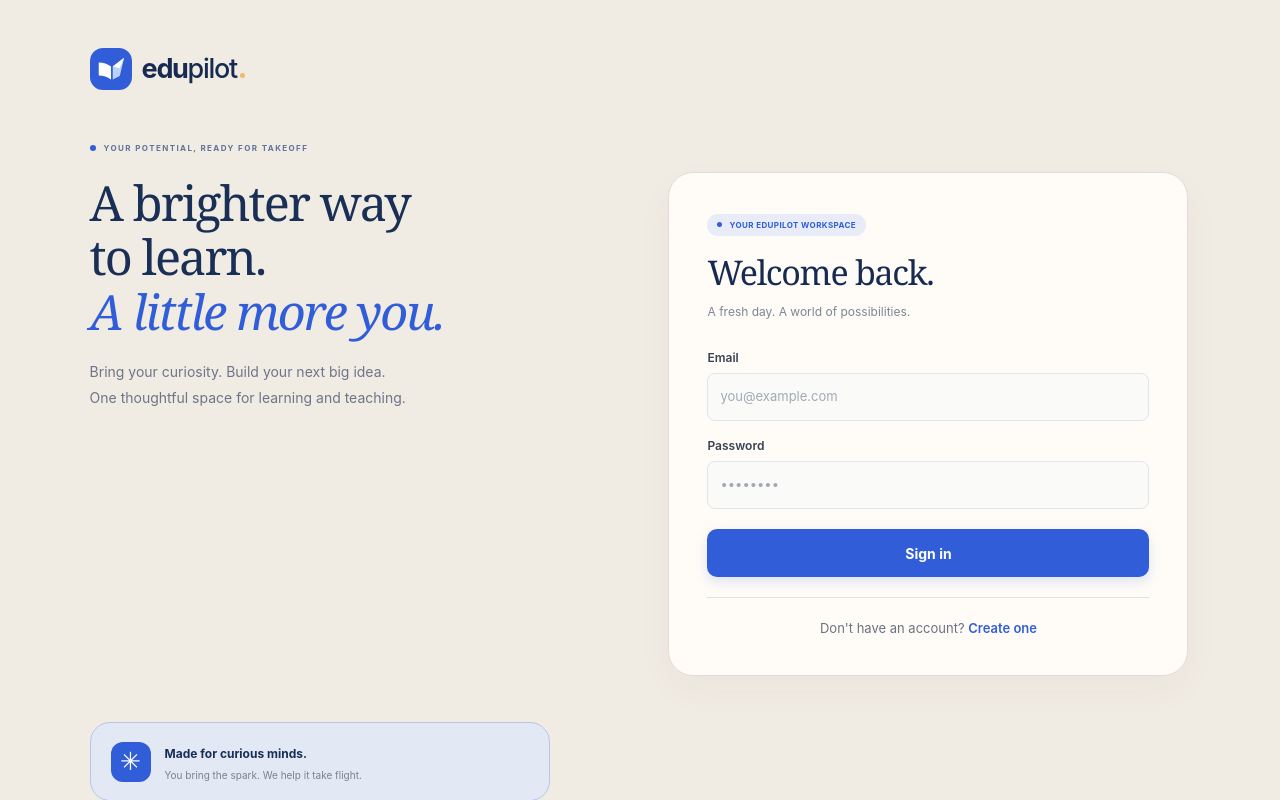
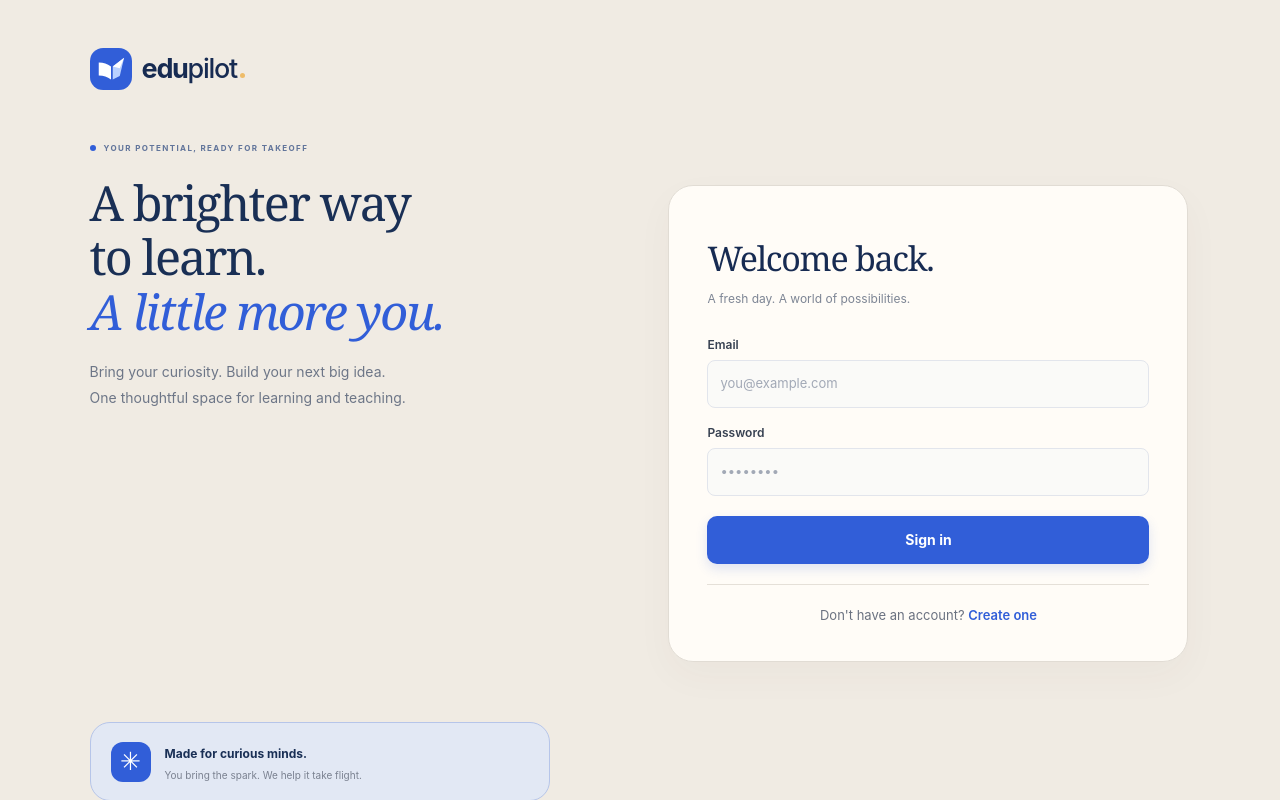
Before and after one commit to Yoake83/EduPilot, a Next.js app in the folder frontend/: page /login in a window 1280 px wide. Built offline with nearby package versions, Linux system fonts and the light colour scheme; no server answers.

Commit message:
Remove workspace badge from authentication pages

```diff
--- a/frontend/src/components/AuthShell.tsx
+++ b/frontend/src/components/AuthShell.tsx
@@ -15,7 +15,7 @@ export function AuthShell({ children, mode }: { children: React.ReactNode; mode:
    <div className="auth-story-footer"><span>Built around your potential.</span><span>LEARN. CREATE. SOAR. ↗</span></div>
   </section>
   <section className="auth-form-side"><div className="auth-topline"><span>{mode === 'login' ? 'New to EduPilot?' : 'Already a member?'}</span><Link href={mode === 'login' ? '/register' : '/login'}>{mode === 'login' ? 'Get started' : 'Sign in'} <span>↗</span></Link></div>
-   <div className="auth-form-content"><span className="auth-portal"><i/> YOUR EDUPILOT WORKSPACE</span><div className="mobile-auth-brand"><Brand /></div>{children}</div>
+   <div className="auth-form-content"><div className="mobile-auth-brand"><Brand /></div>{children}</div>
    <footer className="auth-form-footer"><span>© {new Date().getFullYear()} EduPilot</span><span>A space to grow, together.</span></footer>
   </section>
  </div>;
```
